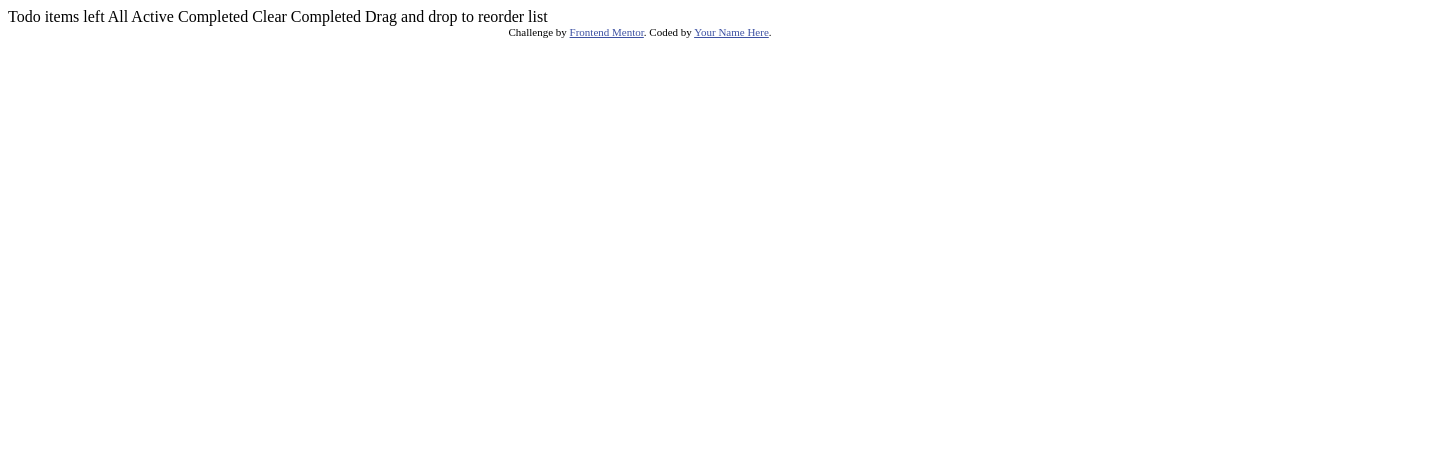
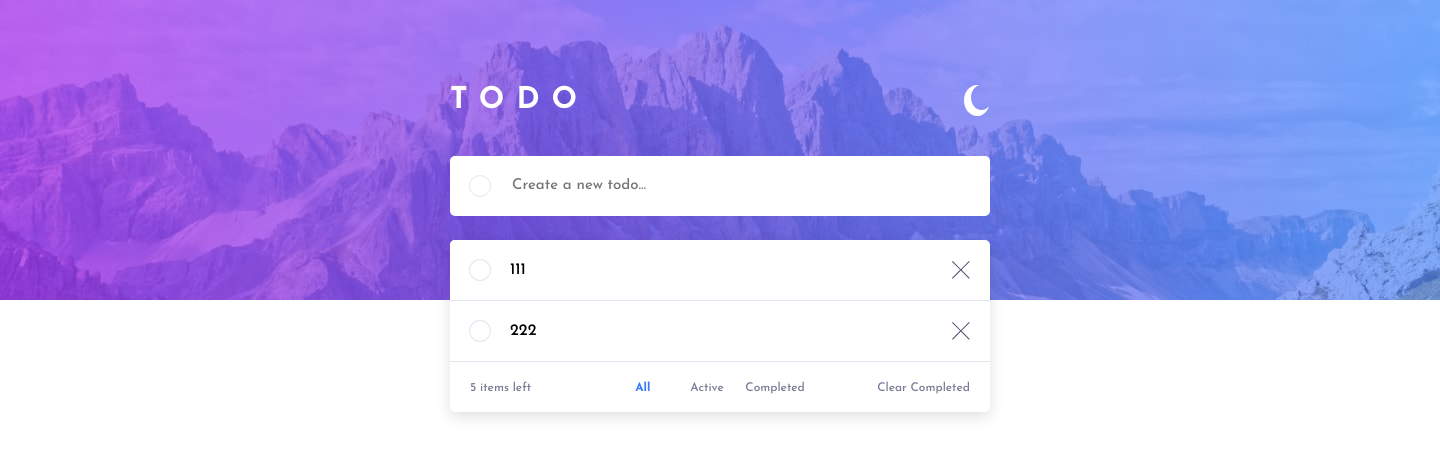
Before and after one commit to Ekin-shieh/todo-app, a plain HTML site: page index.html in a window 1280 px wide. Shown: the whole page, 1440 px wide, since content can reach past the window. Drawn offline with Linux system fonts and the light colour scheme.

Commit message:
finish the static desktop page

```diff
--- a/index.html
+++ b/index.html
@@ -2,35 +2,60 @@
 <html lang="en">
 <head>
   <meta charset="UTF-8">
-  <meta name="viewport" content="width=device-width, initial-scale=1.0"> <!-- displays site properly based on user's device -->
-
+  <meta name="viewport" content="width=device-width, initial-scale=1.0">
   <link rel="icon" type="image/png" sizes="32x32" href="./images/favicon-32x32.png">
-
-  <title>Frontend Mentor | Todo app</title>
-
-  <!-- Feel free to remove these styles or customise in your own stylesheet 👍 -->
-  <style>
-    .attribution { font-size: 11px; text-align: center; }
-    .attribution a { color: hsl(228, 45%, 44%); }
-  </style>
+  <link rel="stylesheet" href="./style.css">
+  <title>Todo app</title>
 </head>
 <body>
-
-  Todo
-
-  <!-- Add dynamic number --> items left
-
-  All
-  Active
-  Completed
-
-  Clear Completed
-
-  Drag and drop to reorder list
-
-  <div class="attribution">
-    Challenge by <a href="https://www.frontendmentor.io?ref=challenge" target="_blank">Frontend Mentor</a>.
-    Coded by <a href="#">Your Name Here</a>.
+  <div class="container">
+    <div class="header">
+      <form>
+        <div style="display: flex;">
+          <div class="logo">TODO</div>
+          <img id="change-model" alt="change the model" src="./images/icon-moon.svg">
+        </div>
+        <div style="display: flex;">
+          <div class="circle-back">
+            <span class="circle disabled"></span>
+          </div>
+          <input id="new-todo" placeholder="Create a new todo..."/>
+        </div>
+      </form>
+    </div>
+    <div class="back"></div>
+    <div id="todo-list">
+        <div class="todo-item completed">
+         <span class="circle-back">
+            <span class="circle">
+              <span class="circle-img">
+                <img alt="complete it!" src="./images/icon-check.svg">
+              </span>
+            </span>
+         </span>
+          <span class="text">111</span>
+          <img class="delete" alt="delete the item" src="./images/icon-cross.svg">
+        </div>
+        <div class="todo-item">
+         <span class="circle-back">
+            <span class="circle">
+              <span class="circle-img">
+                <img alt="complete it!" src="./images/icon-check.svg">
+              </span>
+            </span>
+         </span>
+          <span class="text">222</span>
+          <img class="delete" alt="delete the item" src="./images/icon-cross.svg">
+        </div>
+        <div class="list-bottom">
+          <div id="item-num">5 items left</div>
+          <div id="all" class="selected">All</div>
+          <div id="active">Active</div>
+          <div id="completed">Completed</div>
+          <div id="clear-completed">Clear Completed</div>
+        </div>
+    </div>
   </div>
+  <script src="./script.js"></script>
 </body>
 </html>
--- /dev/null
+++ b/script.js
@@ -0,0 +1,25 @@
+const model = document.getElementById('change-model');
+const container = document.getElementsByClassName('container')[0];
+const list = document.getElementById('todo-list');
+
+model.addEventListener('click', ()=>{
+    if (model.src.includes('./images/incon-sun.svg')) {
+        model.src = './images/icon-moon.svg';
+    } else {
+        model.src = './images/icon-sun.svg';
+    };
+    container.classList.toggle('night');
+});
+
+list.addEventListener('click', (e)=>{
+    const target = e.target;
+    const deleteBtn = target.closest(".delete");
+    const completeBtn = target.closest(".circle");
+    if(completeBtn) {
+        const item =target.closest('.todo-item');
+        const text = item.querySelector('.text');
+        const img =item.querySelector('.circle-img');
+        text.classList.toggle('completed');
+        img.classList.toggle('completed');
+    }
+})
--- /dev/null
+++ b/style.css
@@ -0,0 +1,231 @@
+@import url('https://fonts.googleapis.com/css2?family=Josefin+Sans:wght@500&display=swap');
+@import url('https://fonts.googleapis.com/css2?family=Josefin+Sans:wght@700&display=swap');
+
+body {
+    margin: 0;
+    min-width: 1440px;
+    min-height: 800px;
+    width: 100vw;
+    height: 100vh;
+    display: flex;
+    align-items: center;
+    justify-content: center;
+    font-family: 'Josefin Sans';
+    font-weight: 500;
+}
+
+.container {
+    width: 1440px;
+    height: 800px;
+    position: relative;
+
+    .header {
+        width: 100%;
+        height: 300px;
+        background-image: url(./images/bg-desktop-light.jpg);
+        display: flex;
+        align-items: center;
+        justify-content: center;
+
+        .circle-back {
+            margin-top: 40px;
+        }
+    }
+
+    form {
+        color: white;
+        font-weight: 700;
+        letter-spacing: 0.4em;
+        font-size: 30px;
+        display: flex;
+        flex-direction: column;
+    }
+
+    #change-model {
+        margin-left: auto;
+    }
+
+    .circle-back {
+        width: 60px;
+        height: 60px;
+        background-color: white;
+        border-top-left-radius:5px;
+        border-bottom-left-radius:5px;
+        display: flex;
+        align-items: center;
+        justify-content: center;
+    }
+
+    .circle {
+        width: 22px;
+        height: 22px;
+        background: hsl(236, 33%, 92%);
+        border-radius: 50%;
+        position: relative;
+
+        .circle-img {
+            position: absolute;
+            top: 1px;
+            left: 1px;
+            width: 20px;
+            height: 20px;
+            background: white;
+            border-radius: 50%;
+            display: flex;
+            align-items: center;
+
+            img {
+                margin: auto;
+            }
+        }
+
+        .completed {
+            top: 0;
+            left: 0;
+            width: 22px;
+            height: 22px;
+            background: linear-gradient(hsl(192, 100%, 67%), hsl(280, 87%, 65%)) !important;
+        }
+    }
+
+    .disabled {
+        width: 20px;
+        height: 20px;
+        pointer-events: none;
+        border: 1px solid hsl(236, 33%, 92%);
+        background: white;
+    }
+
+    #new-todo {
+        width: 480px;
+        height: 60px;
+        border: none;
+        border-top-right-radius:5px;
+        border-bottom-right-radius:5px;
+        box-sizing: border-box;
+        margin-top: 40px;
+        font-family: inherit;
+        font-weight: 500;
+        font-size: 15px;
+    }
+
+    #new-todo:focus {
+        outline: none;
+    }
+
+    #todo-list {
+        position: absolute;
+        top: 240px;
+        left: 450px;
+        width: 540px;
+        display: flex;
+        flex-direction: column;
+        border-radius: 5px;
+        background-color: white;
+        box-shadow: 0 5px 15px rgba(0, 0, 0, 0.12);
+    }
+
+    .todo-item {
+        width: 100%;
+        display: flex;
+        align-items: center;
+        border-bottom: 1px solid hsl(236, 33%, 92%);
+
+        img {
+            margin-left: auto;
+            margin-right: 20px;
+        }
+
+        .completed {
+            text-decoration: line-through;
+            color: hsl(234, 39%, 85%);
+        }
+    }
+
+    .list-bottom {
+        width: 100%;
+        height: 50px;
+        color: hsl(234, 11%, 52%);
+        padding: 20px;
+        box-sizing: border-box;
+        display: grid;
+        align-items: center;
+        grid-template-columns: 3fr 1fr 1fr 1fr 3fr;
+        font-size: 12px;
+    }
+
+    #active:hover,
+    #all:hover,
+    #completed:hover,
+    #clear-completed:hover {
+        color: black;
+        font-weight: 700;
+    }
+
+    .selected {
+        color: hsl(220, 98%, 61%) !important;
+        font-weight: 700;
+    }
+
+    #clear-completed {
+        margin-left: auto;
+    }
+
+    .circle:hover {
+        background: linear-gradient(hsl(192, 100%, 67%), hsl(280, 87%, 65%));
+    }
+}
+
+.night {
+    background: black;
+
+    .header {
+        background-image: url(./images/bg-desktop-dark.jpg);
+    }
+
+    .circle-back {
+        background-color: hsl(233, 14%, 35%);
+    }
+
+    .circle {
+        background: hsl(234, 11%, 52%);
+
+        .circle-img {
+            background: hsl(233, 14%, 35%);
+            img {
+                display: none;
+            }
+        }
+
+        .completed {
+            img {
+                display: block;
+            }
+        }
+    }
+
+    .disabled {
+        background: hsl(233, 14%, 35%);
+    }
+
+    #new-todo {
+        background: hsl(233, 14%, 35%);
+        color: hsl(236, 33%, 92%);
+    }
+
+    #todo-list {
+        background-color: hsl(233, 14%, 35%);
+        color: hsl(236, 33%, 92%);
+    }
+
+    .todo-item {
+        border-bottom: hsl(234, 11%, 52%) 1px solid;
+    }
+
+    #active:hover,
+    #all:hover,
+    #completed:hover,
+    #clear-completed:hover {
+        color: hsl(236, 33%, 92%);
+    }
+}
```
Also changed, not shown: design/active-states-dark.jpg (deleted), design/active-states-light.jpg (deleted), design/desktop-design-dark.jpg (deleted), design/desktop-design-light.jpg (deleted), design/desktop-preview.jpg (deleted), design/mobile-design-dark.jpg (deleted), design/mobile-design-light.jpg (deleted).
